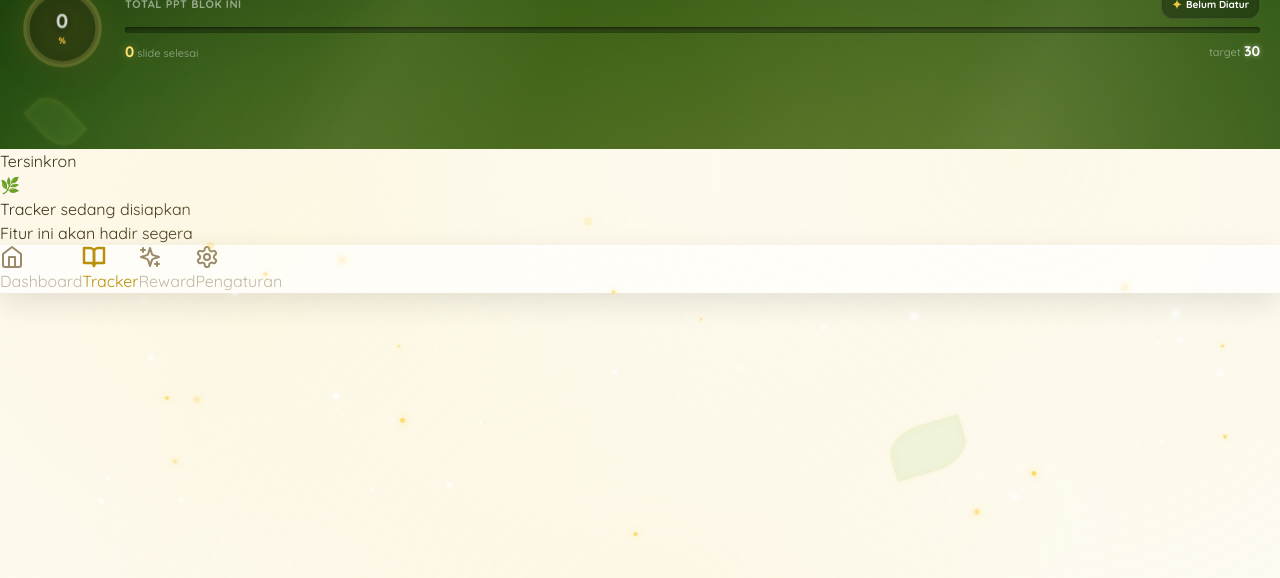
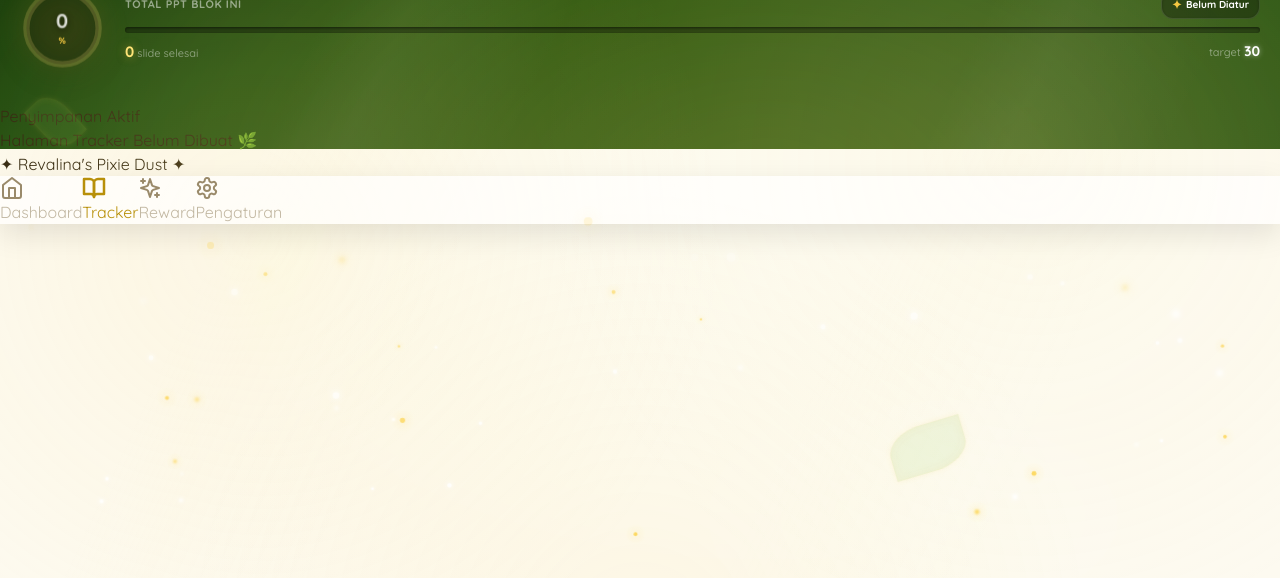
Before and after one commit to njbmaliangkay30/RevalinaStudyJournal, a React (Vite) app: page / in a window 1280 px wide. Both pictures are taken after a click on the button "Tracker". Shown: the part 203-781 px from the top of the page. Built offline with nearby package versions, Linux system fonts and the light colour scheme; a web font is replaced by a local one.

Commit message:
Update App.tsx

```diff
--- a/src/App.tsx
+++ b/src/App.tsx
@@ -14,74 +14,74 @@ function App() {
 
   const renderActivePage = () => {
     switch (activeTab) {
-      case 'dashboard': return <Dashboard />;
+      case 'dashboard':
+        return <Dashboard />;
       case 'tracker':
-        return (
-          <div className="flex flex-col items-center justify-center gap-3 py-16 text-center">
-            <span className="text-4xl">🌿</span>
-            <p className="text-[13px] font-semibold text-[var(--text-mid)]">Tracker sedang disiapkan</p>
-            <p className="text-[11px] text-[var(--text-soft)]">Fitur ini akan hadir segera</p>
-          </div>
-        );
+        return <div className="text-center p-8 text-[var(--text-mid)] font-semibold">Halaman Tracker Belum Dibuat 🌿</div>;
       case 'reward':
-        return (
-          <div className="flex flex-col items-center justify-center gap-3 py-16 text-center">
-            <span className="text-4xl">🎁</span>
-            <p className="text-[13px] font-semibold text-[var(--text-mid)]">Reward sedang disiapkan</p>
-            <p className="text-[11px] text-[var(--text-soft)]">Kumpulkan poin dulu ya!</p>
-          </div>
-        );
+        return <div className="text-center p-8 text-[var(--text-mid)] font-semibold">Halaman Reward Belum Dibuat 🎁</div>;
       case 'setting':
-        return (
-          <div className="flex flex-col items-center justify-center gap-3 py-16 text-center">
-            <span className="text-4xl">⚙️</span>
-            <p className="text-[13px] font-semibold text-[var(--text-mid)]">Pengaturan sedang disiapkan</p>
-            <p className="text-[11px] text-[var(--text-soft)]">Sabar ya, peri sedang kerja keras!</p>
-          </div>
-        );
-      default: return <Dashboard />;
+        return <div className="text-center p-8 text-[var(--text-mid)] font-semibold">Halaman Pengaturan Belum Dibuat ⚙️</div>;
+      default:
+        return <Dashboard />;
     }
   };
 
   return (
-    <div className="min-h-screen bg-[var(--bg-main)] transition-colors duration-700 font-sans selection:bg-[var(--gold-pale)] selection:text-[var(--gold-dark)]">
-      <div id="ambient-layer" />
-      <div id="dim-overlay" />
+    // Latar Aplikasi Keseluruhan
+    <div className="min-h-screen bg-[var(--bg-main)] transition-colors duration-700 font-sans">
+      <div id="ambient-layer"></div>
+      <div id="dim-overlay"></div>
 
+      {/* Bagian Header yang ujung bawahnya "menganga/terbuka lebar" tanpa garis batas */}
       <Header />
 
-      {/* Body — relative untuk gradient bleed */}
-      <main className="relative z-20 px-4 pt-2 pb-28">
+      {/*
+        Sihir Peleburan (Misty Overlay):
+        Sebuah tirai gradien lembut yang menempelkan Header Hijau
+        ke bagian konten dengan mulus bak kabut.
+      */}
+      <div
+        className="absolute w-full h-[150px] z-10 pointer-events-none -mt-20"
+        style={{
+          background: 'linear-gradient(to bottom, transparent, var(--bg-main) 90%)'
+        }}
+      ></div>
 
-        {/* Gradient bleed dari hijau header ke krem body — efek kesatuan */}
-        <div className="body-gradient-bleed" />
+      {/* BODY KONTEN YANG MENUMPANG (Levitating Content) */}
+      <main className="relative z-20 px-4 pb-32" style={{ marginTop: '-45px' }}>
 
-        {/* Badge tersinkron — sangat subtle */}
+        {/* Pil Sinkronisasi Transparan Melayang (Aura Premium) */}
         <motion.div
-          initial={{ opacity: 0 }}
-          animate={{ opacity: 1 }}
-          transition={{ delay: 0.4 }}
-          className="flex items-center justify-center gap-1.5 mb-3 relative z-10"
+          initial={{ opacity: 0, y: 10 }}
+          animate={{ opacity: 1, y: 0 }}
+          className="flex items-center justify-center gap-2.5 backdrop-blur-md bg-black/5 dark:bg-white/10 py-1.5 px-5 rounded-full mx-auto w-fit mb-5 shadow-sm"
         >
-          <div className="w-1.5 h-1.5 rounded-full bg-[var(--green-leaf)] animate-[pulse_2.5s_ease-in-out_infinite] shadow-[0_0_5px_var(--green-leaf)]" />
-          <span className="text-[9px] font-bold text-[var(--text-soft)] uppercase tracking-wider opacity-50">
-            Tersinkron
+          <div className="w-1.5 h-1.5 rounded-full bg-[var(--green-leaf)] animate-[pulse_1.5s_ease-in-out_infinite] shadow-[0_0_6px_var(--green-leaf)]"></div>
+          <span className="text-[9px] font-bold text-[var(--text-mid)] uppercase tracking-[0.15em] opacity-80">
+            Penyimpanan Aktif
           </span>
         </motion.div>
 
-        {/* Konten halaman dengan transisi */}
-        <div className="relative z-10">
+        <div className="pages-wrapper relative">
           <AnimatePresence mode="wait">
             <motion.div
               key={activeTab}
-              initial={{ opacity: 0, y: 10, scale: 0.988 }}
+              initial={{ opacity: 0, y: 15, scale: 0.98 }}
               animate={{ opacity: 1, y: 0, scale: 1 }}
-              exit={{ opacity: 0, y: -10, scale: 0.988 }}
-              transition={{ duration: 0.32, ease: [0.22, 1, 0.36, 1] }}
+              exit={{ opacity: 0, y: -15, scale: 0.98 }}
+              transition={{ duration: 0.4, ease: [0.22, 1, 0.36, 1] }}
             >
               {renderActivePage()}
             </motion.div>
           </AnimatePresence>
+        </div>
+
+        {/* Footer Signature Samarsamar */}
+        <div className="text-center mt-12 mb-4">
+          <span className="text-[9px] font-extrabold tracking-[0.3em] text-[var(--text-soft)] uppercase opacity-30">
+            ✦ Revalina's Pixie Dust ✦
+          </span>
         </div>
       </main>
 
```
